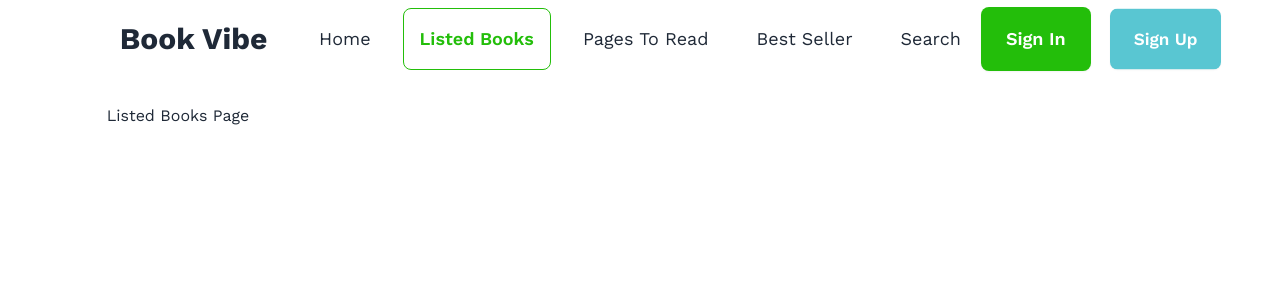
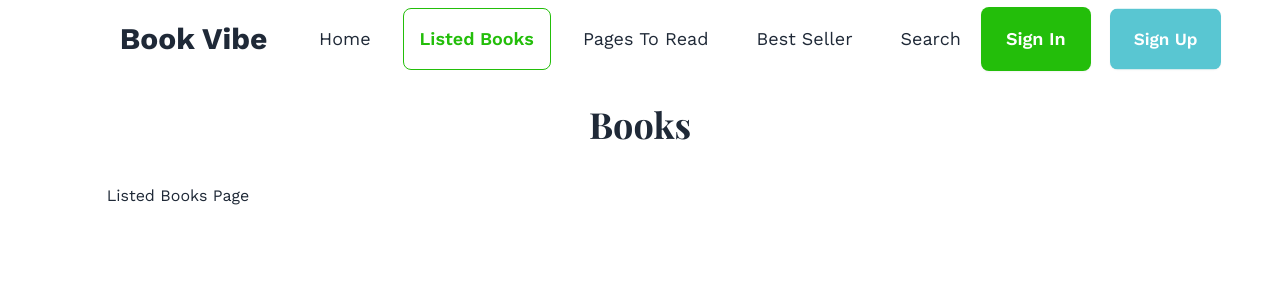
Before and after one commit to shahiduldeowan/book-vibe, a React (Vite) app: page /listed-books in a window 1280 px wide. Shown: the top 300 px of the page. Built offline with nearby package versions, Linux system fonts and the light colour scheme; a web font is replaced by a local one.

Commit message:
add header in ListedBooksPage

```diff
--- a/src/pages/ListedBooksPage.jsx
+++ b/src/pages/ListedBooksPage.jsx
@@ -1,8 +1,11 @@
+import ListedBooksHeader from "../components/ListedBooks/ListedBooksHeader";
+
 const ListedBooksPage = () => {
   return (
-    <div>
+    <>
+      <ListedBooksHeader />
       <h1>Listed Books Page</h1>
-    </div>
+    </>
   );
 };
 
```
